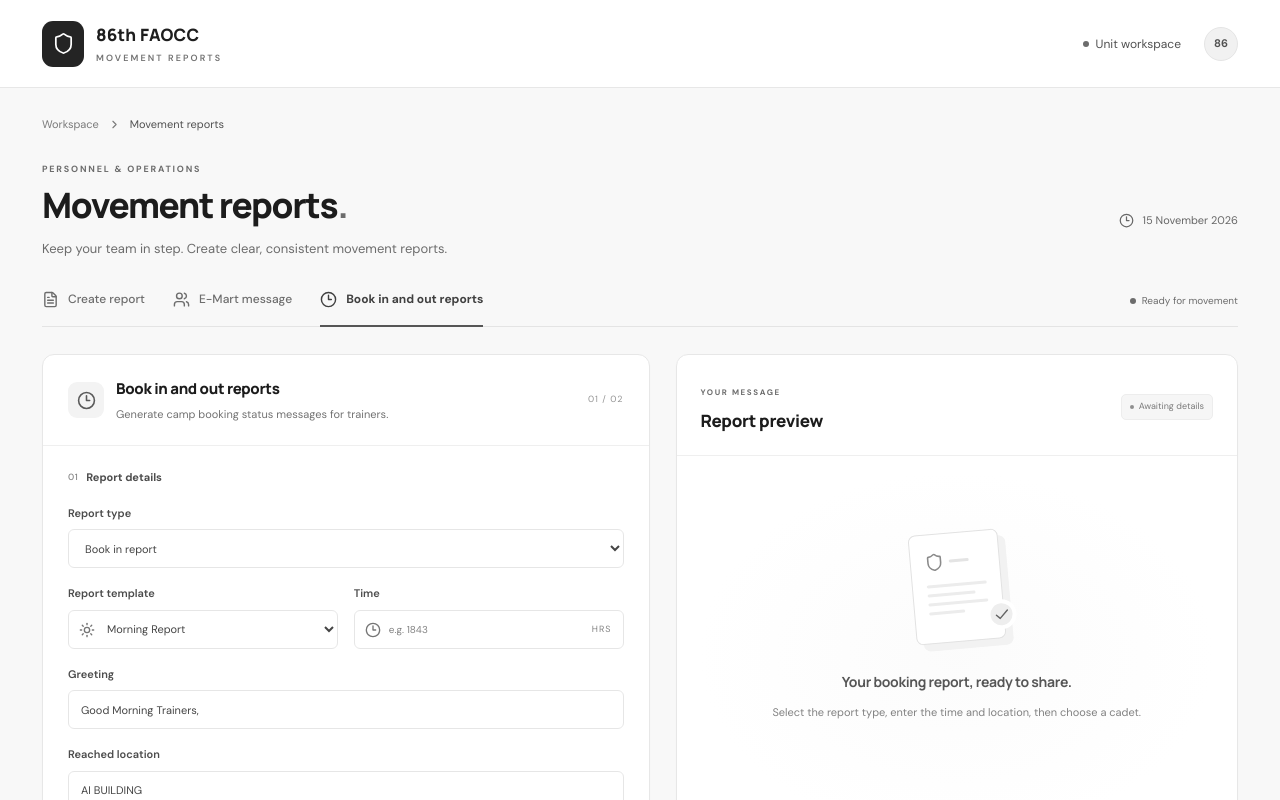
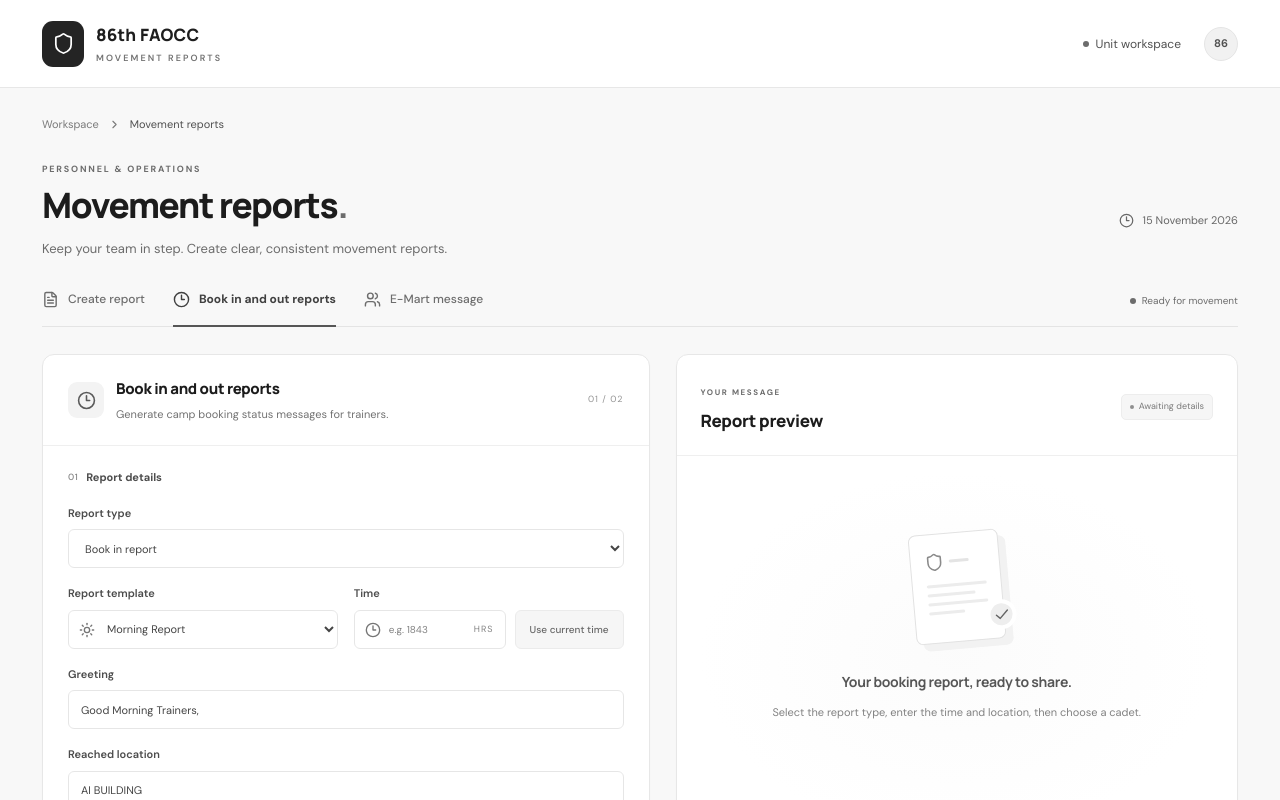
Before and after one commit to Boon-Khai-Lim/team-movement-reports, a React (Vite) app: page / in a window 1280 px wide. Both pictures are taken after a click on the button "Book in and out reports". Shown: the top 800 px of the page. Built offline with nearby package versions, Linux system fonts and the light colour scheme.

Commit message:
Add current-time shortcut and reorder booking reports tab

```diff
--- a/src/routes/index.tsx
+++ b/src/routes/index.tsx
@@ -91,7 +91,7 @@ export default function Home() {
     <main className="workspace">
       <div className="breadcrumb">Workspace <ChevronRight size={13}/> <span>Movement reports</span></div>
       <div className="page-heading"><div><div className="eyebrow">PERSONNEL & OPERATIONS</div><h1>Movement reports<span>.</span></h1><p>Keep your team in step. Create clear, consistent movement reports.</p></div><div className="date-display"><Clock3 size={15}/><span>{date || 'Unit workspace'}</span></div></div>
-      <div className="navigation"><div className="tabs"><button type="button" className={activeTab === "reports" ? "active" : ""} onClick={() => setActiveTab("reports")}><FileText size={17}/>Create report</button><button type="button" className={activeTab === "emart" ? "active" : ""} onClick={() => setActiveTab("emart")}><Users size={17}/>E-Mart message</button><button type="button" className={activeTab === "bookinout" ? "active" : ""} onClick={() => setActiveTab("bookinout")}><Clock3 size={17}/>Book in and out reports</button></div><span className="workspace-note"><span className="status-dot"/>Ready for movement</span></div>
+      <div className="navigation"><div className="tabs"><button type="button" className={activeTab === "reports" ? "active" : ""} onClick={() => setActiveTab("reports")}><FileText size={17}/>Create report</button><button type="button" className={activeTab === "bookinout" ? "active" : ""} onClick={() => setActiveTab("bookinout")}><Clock3 size={17}/>Book in and out reports</button><button type="button" className={activeTab === "emart" ? "active" : ""} onClick={() => setActiveTab("emart")}><Users size={17}/>E-Mart message</button></div><span className="workspace-note"><span className="status-dot"/>Ready for movement</span></div>
       {activeTab === "bookinout" ? <div className="report-grid">
         <section className="panel form-panel">
           <div className="panel-heading"><span className="section-icon"><Clock3 size={19}/></span><div><h2>Book in and out reports</h2><p>Generate camp booking status messages for trainers.</p></div><span className="step-indicator">01 / 02</span></div>
@@ -100,7 +100,7 @@ export default function Home() {
             <Field label="Report type"><select value={bookType} onChange={e => { setBookType(e.target.value as 'in' | 'out'); setBookLocation(e.target.value === 'in' ? 'AI BUILDING' : 'KHATIB CAMP MAIN GATE'); setBookMessage('') }}><option value="in">Book in report</option><option value="out">Book out report</option></select></Field>
             <div className="two-col">
               <Field label="Report template"><div className="input-icon"><Sun size={16}/><select value={bookTemplate} onChange={e => { setBookTemplate(e.target.value); setBookGreeting(`Good ${e.target.value} Trainers,`) }}>{['Morning','Afternoon','Evening'].map(t => <option key={t} value={t}>{t} Report</option>)}</select></div></Field>
-              <Field label="Time"><div className="input-icon"><Clock3 size={16}/><input inputMode="numeric" maxLength={4} placeholder="e.g. 1843" value={bookTime} onChange={e => setBookTime(e.target.value.replace(/\\D/g,''))}/><span className="input-suffix">HRS</span></div></Field>
+              <Field label="Time"><div className="time-row"><div className="input-icon"><Clock3 size={16}/><input inputMode="numeric" maxLength={4} placeholder="e.g. 1843" value={bookTime} onChange={e => setBookTime(e.target.value.slice(0,4))}/><span className="input-suffix">HRS</span></div><button type="button" className="btn subtle" onClick={() => { const now = new Date(); setBookTime(now.toTimeString().slice(0,5).split(":").join("")); setBookMessage("") }}>Use current time</button></div></Field>
             </div>
             <Field label="Greeting"><input value={bookGreeting} maxLength={200} onChange={e => setBookGreeting(e.target.value)}/></Field>
             <Field label={bookType === 'in' ? 'Reached location' : 'Departure location'}><input list="locations" value={bookLocation} onChange={e => setBookLocation(e.target.value.toUpperCase())} placeholder={bookType === 'in' ? 'e.g. AI BUILDING' : 'e.g. KHATIB CAMP MAIN GATE'}/></Field>
```
